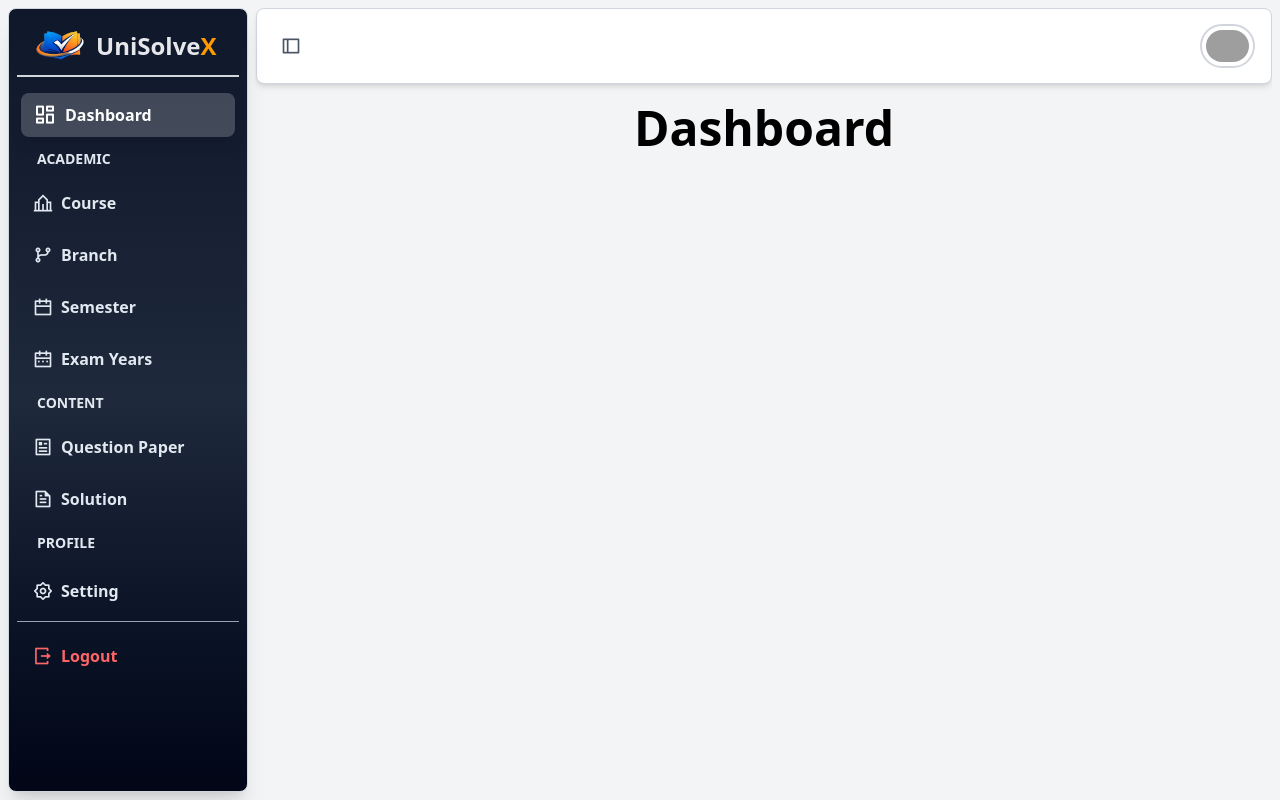
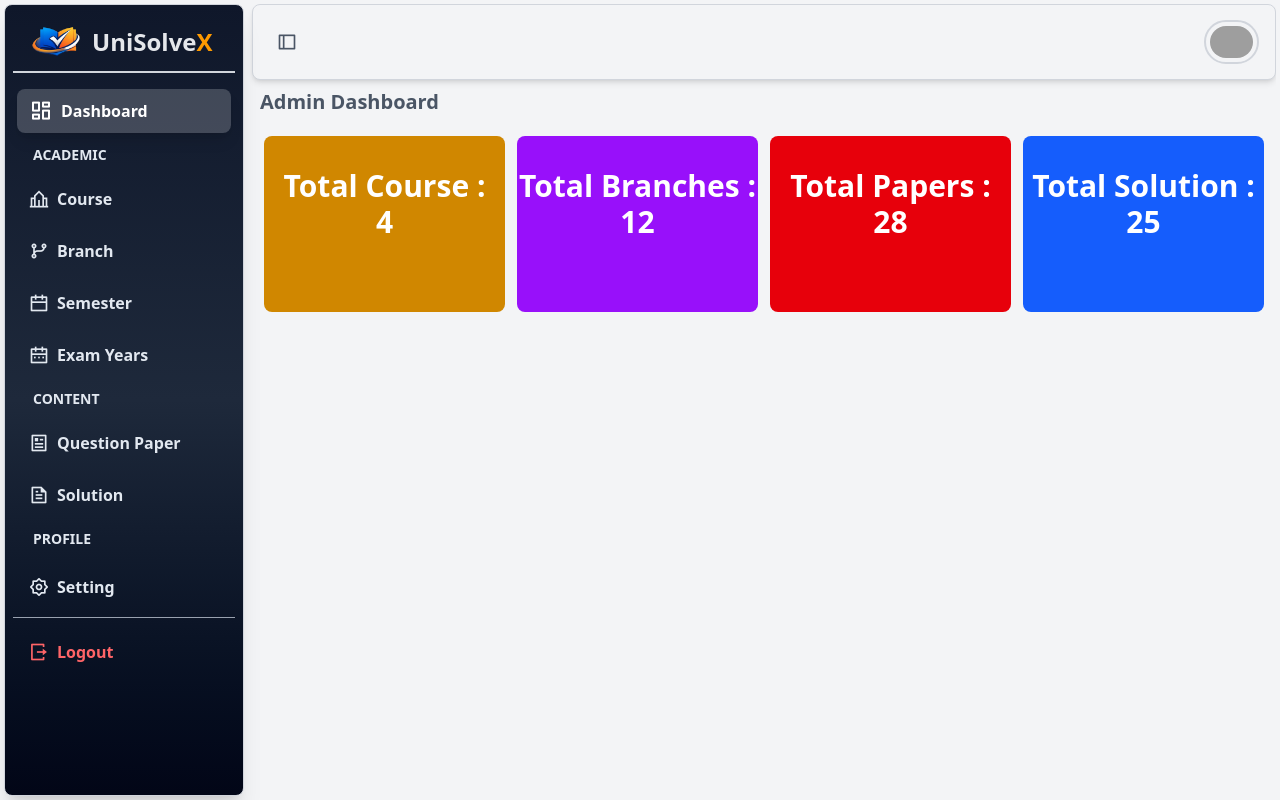
Before and after one commit to Himanshusingh00123/UniSolveX, a React (Vite) app: page /admin in a window 1280 px wide. Built offline with nearby package versions, Linux system fonts and the light colour scheme; grey boxes are pictures that could not be loaded.

Commit message:
i change dashboard design

```diff
--- a/src/Components/Admin/Dashboard.jsx
+++ b/src/Components/Admin/Dashboard.jsx
@@ -3,7 +3,23 @@ import Layout from "./Layout";
 const Dashboard = () => {
   return (
     <div>
-      <h1 className="text-5xl font-bold  text-center my-5">Dashboard</h1>
+      <h1 className=" text-xl font-bold  justify-start m-2 text-gray-600">
+        Admin Dashboard{" "}
+      </h1>
+      <div className=" md:h-50 h-screen  w-full p-3 gap-3 grid grid-cols-1 sm:grid-cols-2 md:grid-cols-4">
+        <div className="bg-yellow-600 rounded-lg text-center text-3xl text-white font-bold py-8">
+          Total Course :<h2>4</h2>
+        </div>
+        <div className="bg-purple-600 rounded-lg text-center text-3xl text-white font-bold py-8">
+          Total Branches :<h2>12</h2>
+        </div>
+        <div className="bg-red-600 rounded-lg text-center text-3xl text-white font-bold py-8">
+          Total Papers :<h2>28</h2>
+        </div>
+        <div className="bg-blue-600 rounded-lg text-center text-3xl text-white font-bold py-8">
+          Total Solution :<h2>25</h2>
+        </div>
+      </div>
     </div>
   );
 };
--- a/src/Components/Admin/Layout.jsx
+++ b/src/Components/Admin/Layout.jsx
@@ -61,7 +61,7 @@ const Layout = () => {
   ];
 
   return (
-    <div className=" h-screen bg-gray-100 flex md:p-2  ">
+    <div className=" h-screen bg-gray-100 flex md:p-1  ">
       {/* ---------------------------------sidebar------------------------ */}
 
       <aside
@@ -181,7 +181,7 @@ const Layout = () => {
       <div className="min-h-full overflow-auto  md:pl-2 flex-1 ">
         {/* --------------------------------navbar -----------------------------------*/}
 
-        <div className=" md:h-19 h-15 bg-white md:rounded-lg border shadow-md border-gray-300 sticky top-0 left-0 flex justify-between items-center p-4">
+        <div className=" md:h-19 h-15 bg-gray-100 md:rounded-lg border shadow-md border-gray-300 sticky top-0 left-0 flex justify-between items-center p-4">
           <button
             onClick={() => {
               setSidebar(!sidebar);
```
